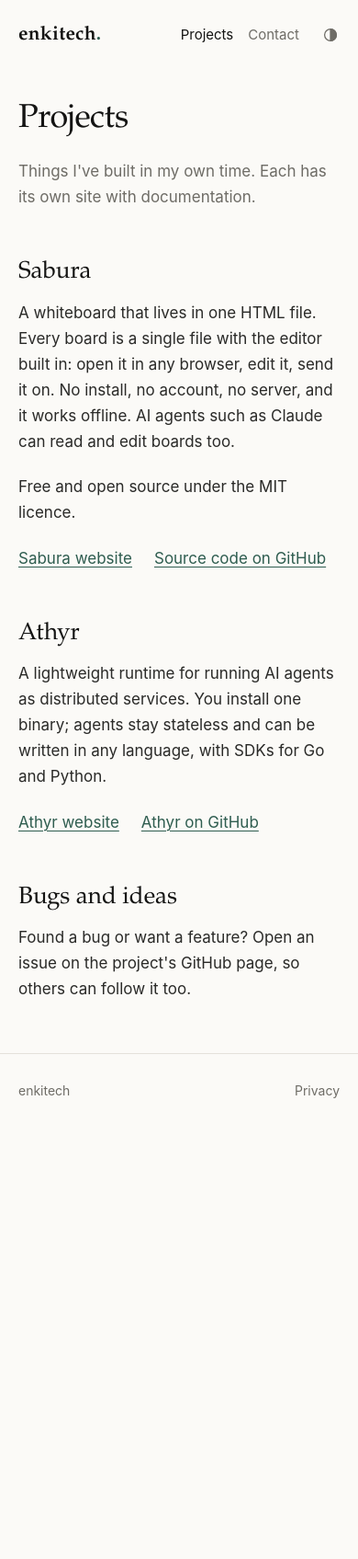
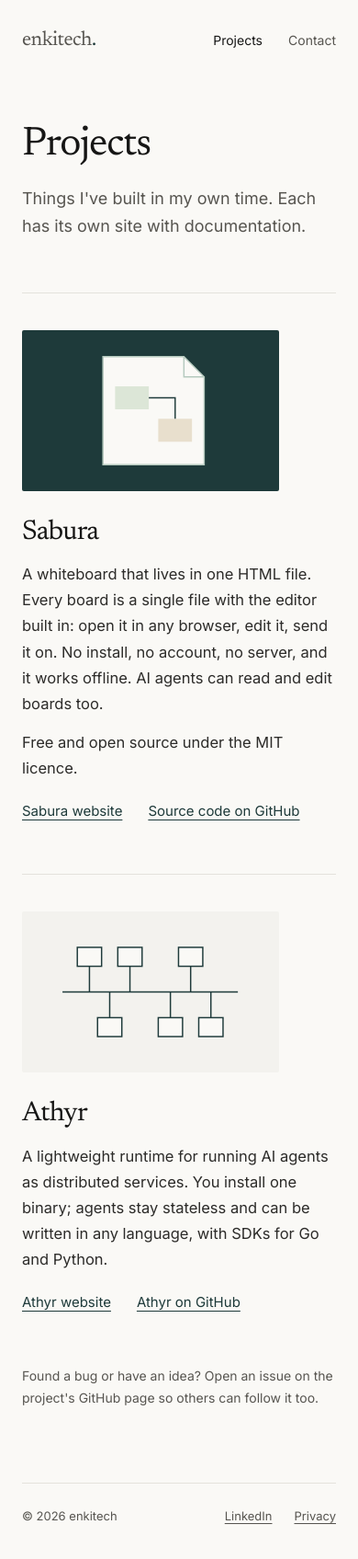
Before and after one commit to kasfreedom/enkitech.de, a plain HTML site: page projects/index.html in a window 390 px wide. Shown: the whole page at 92% size. Before the commit the page ends 1242 px from the top, so only its background shows below. Drawn offline with Linux system fonts and the light colour scheme.

Commit message:
New design: self-hosted Newsreader and Inter, project thumbnails, sharing image
Home shows name and role with a short note and contact, without location.
Dark mode follows the system setting, so the theme switch and its storage are gone.
No Impressum, as before.

Co-Authored-By: Claude Opus 5.5 <noreply@anthropic.com>

```diff
--- a/assets/site.css
+++ b/assets/site.css
@@ -1,146 +1,90 @@
-/* enkitech.de: clean and quiet. One column of text on a warm off-white page,
-   serif headings, sans-serif body and one accent colour.
-   System fonts only: the site loads nothing from third parties. */
-:root {
-  --bg: #fbfaf7;
-  --text: #2a2a28;
-  --heading: #141413;
-  --muted: #6e6c66;
-  --rule: #e4e1da;
-  --accent: #2f5d50;
-  --accent-soft: #e7efe9;
-  --todo-bg: #fff3cd;
-  --todo-line: #b7791f;
+/* enkitech.de. Fonts are served from this site (no requests to third parties). */
+@font-face{font-family:"Newsreader";src:url("fonts/newsreader-latin-400-normal.woff2") format("woff2");font-weight:400;font-style:normal;font-display:swap}
+@font-face{font-family:"Newsreader";src:url("fonts/newsreader-latin-400-italic.woff2") format("woff2");font-weight:400;font-style:italic;font-display:swap}
+@font-face{font-family:"Inter";src:url("fonts/inter-latin-400-normal.woff2") format("woff2");font-weight:400;font-style:normal;font-display:swap}
+@font-face{font-family:"Inter";src:url("fonts/inter-latin-500-normal.woff2") format("woff2");font-weight:500;font-style:normal;font-display:swap}
 
-  --font-serif: "Iowan Old Style", "Palatino Linotype", Palatino, "Book Antiqua", Georgia, serif;
-  --font-sans: -apple-system, BlinkMacSystemFont, "Segoe UI", Roboto, "Helvetica Neue", Arial, sans-serif;
-  --font-mono: ui-monospace, "SF Mono", Menlo, Consolas, monospace;
-  --width: 760px;
-  color-scheme: light;
+:root{
+  --paper:#faf9f6;--ink:#161615;--body:#2d2c2a;--muted:#575550;
+  --accent:#1e3a3a;--line:#e4e2dc;--line-strong:#c8c4ba;--surface:#f3f2ee;
+  --thumb-dark:#1e3a3a;--thumb-stroke:#1e3a3a;
+  --serif:"Newsreader",Georgia,"Times New Roman",serif;
+  --sans:"Inter",system-ui,-apple-system,"Segoe UI",Roboto,sans-serif;
+  color-scheme:light dark;
 }
-/* Dark: follows the system unless the visitor picked a theme
-   (data-theme, set by assets/theme.js). Keep the two dark blocks identical. */
-:root[data-theme="dark"] {
-  --bg: #131312;
-  --text: #dcdad4;
-  --heading: #f3f1ec;
-  --muted: #9a978f;
-  --rule: #2c2b28;
-  --accent: #93c7b4;
-  --accent-soft: #1f2d28;
-  --todo-bg: #3d3214;
-  --todo-line: #d9a84a;
-  color-scheme: dark;
-}
-@media (prefers-color-scheme: dark) {
-  :root:not([data-theme="light"]) {
-    --bg: #131312;
-    --text: #dcdad4;
-    --heading: #f3f1ec;
-    --muted: #9a978f;
-    --rule: #2c2b28;
-    --accent: #93c7b4;
-    --accent-soft: #1f2d28;
-    --todo-bg: #3d3214;
-    --todo-line: #d9a84a;
-    color-scheme: dark;
+/* Dark mode follows the visitor's system setting; nothing is stored. */
+@media (prefers-color-scheme:dark){
+  :root{
+    --paper:#131312;--ink:#eeebe4;--body:#d6d3cb;--muted:#a6a298;
+    --accent:#8fc1ae;--line:#2f2e2b;--line-strong:#4a4843;--surface:#1c1c1a;
+    --thumb-dark:#1e3a3a;--thumb-stroke:#8fc1ae;
   }
 }
 
-* { box-sizing: border-box; }
-html { -webkit-text-size-adjust: 100%; }
-/* The page fills at least the window, and the content area grows, so on a short
-   page the footer rests at the bottom of the screen instead of mid-screen. */
-body {
-  margin: 0;
-  min-height: 100vh;
-  min-height: 100dvh;
-  display: flex;
-  flex-direction: column;
-  background: var(--bg);
-  color: var(--text);
-  font: 17px/1.65 var(--font-sans);
-  -webkit-font-smoothing: antialiased;
+*,*::before,*::after{box-sizing:border-box}
+@media (prefers-reduced-motion:reduce){*{transition:none!important}}
+body{margin:0;background:var(--paper);color:var(--ink);font-family:var(--sans);font-size:16.5px;line-height:1.7;-webkit-font-smoothing:antialiased;text-rendering:optimizeLegibility}
+a{color:inherit;text-decoration:none}
+a:focus-visible{outline:2px solid var(--accent);outline-offset:4px;border-radius:2px}
+.skip{position:absolute;left:-9999px;top:0}
+.skip:focus{left:16px;top:16px;background:var(--paper);padding:8px 12px;z-index:10}
+
+/* The frame fills the screen and main takes the spare height,
+   so the footer rests at the bottom on short pages and follows the text on long ones. */
+.frame{max-width:1080px;margin:0 auto;padding:0 40px;min-height:100vh;min-height:100dvh;display:flex;flex-direction:column}
+main{flex:1 0 auto}
+
+/* header */
+.site-header{display:flex;flex-wrap:wrap;justify-content:space-between;align-items:baseline;gap:16px 32px;padding:36px 0}
+.brand{font-family:var(--serif);font-size:22px;line-height:1;letter-spacing:-.025em;color:var(--muted);transition:color .2s}
+.brand:hover,.brand[aria-current="page"]{color:var(--ink)}
+.brand span{color:var(--accent)}
+.site-nav{display:flex;gap:28px;font-size:14px;color:var(--muted)}
+.site-nav a{padding:4px 0;transition:color .2s}
+.site-nav a:hover,.site-nav a[aria-current="page"]{color:var(--ink)}
+
+/* type */
+h1,h2,h3{font-family:var(--serif);font-weight:400;letter-spacing:-.025em;color:var(--ink);margin:0}
+.link{color:var(--accent);text-decoration:underline;text-underline-offset:4px;text-decoration-thickness:1px;transition:opacity .2s}
+.link:hover{opacity:.75}
+
+/* home: the whole page is one block, title on the left, the note beside it */
+.hero{display:flex;flex-wrap:wrap;align-items:flex-end;justify-content:space-between;gap:40px 72px;padding:112px 0}
+.hero-title{flex:999 1 520px;min-width:0}
+.hero h1{font-size:clamp(52px,7.8vw,112px);line-height:.98}
+.hero .role{margin:22px 0 0;font-family:var(--serif);font-style:italic;font-size:clamp(24px,2.4vw,32px);line-height:1.2;letter-spacing:-.02em;color:var(--accent)}
+.hero-side{flex:1 1 320px;max-width:380px;padding-bottom:6px}
+.hero-side p{margin:0;font-size:17.5px;color:var(--body)}
+.hero-side .meta{margin-top:20px;font-size:14px;color:var(--muted)}
+
+/* inner pages */
+.page{max-width:680px;padding:72px 0 112px}
+.page h1{font-size:clamp(44px,5.6vw,72px);line-height:1.02}
+.page .lede{margin:20px 0 0;font-size:18px;color:var(--muted)}
+.page h2{font-size:30px;line-height:1.15;margin:64px 0 0}
+.page p,.page li{color:var(--body)}
+.page p{margin:14px 0 0}
+.page .small{font-size:14px;color:var(--muted)}
+.page .closing{margin-top:56px}
+
+/* projects */
+.project{border-top:1px solid var(--line);margin-top:56px;padding-top:40px}
+.project h2{margin:0}
+.project .links{display:flex;flex-wrap:wrap;gap:8px 28px;margin-top:20px;font-size:15px}
+.thumb{max-width:320px;margin-bottom:28px;aspect-ratio:16/10;background:var(--surface);display:flex;align-items:center;justify-content:center;border-radius:2px;overflow:hidden}
+.thumb--dark{background:var(--thumb-dark)}
+.thumb svg{width:84%;height:84%;display:block}
+
+/* footer */
+.site-footer{display:flex;flex-wrap:wrap;justify-content:space-between;align-items:center;gap:12px 28px;padding:24px 0 36px;border-top:1px solid var(--line);font-size:13px;color:var(--muted)}
+.site-footer nav{display:flex;flex-wrap:wrap;gap:24px}
+.site-footer a{text-decoration:underline;text-underline-offset:3px;text-decoration-thickness:1px;transition:color .2s}
+.site-footer a:hover,.site-footer a[aria-current="page"]{color:var(--ink)}
+
+@media (max-width:720px){
+  .frame{padding:0 24px}
+  .site-header{padding:28px 0}
+  .hero{padding:64px 0 80px;gap:32px}
+  .thumb{max-width:280px}
+  .page{padding:48px 0 80px}
 }
-a { color: var(--accent); text-decoration-thickness: 1px; text-underline-offset: 0.2em; }
-a:hover { text-decoration-thickness: 2px; }
-:focus-visible { outline: 2px solid var(--accent); outline-offset: 3px; border-radius: 2px; }
-::selection { background: var(--accent-soft); }
-
-.wrap { width: min(var(--width), 100% - 40px); margin-inline: auto; }
-
-/* Skip link: hidden until focused with the keyboard */
-.skip { position: absolute; left: 16px; top: -60px; z-index: 10; padding: 8px 14px; background: var(--bg); border: 1px solid var(--rule); }
-.skip:focus { top: 12px; }
-
-/* Header: wordmark left, a few quiet links right */
-.site-header .wrap { display: flex; align-items: center; justify-content: space-between; gap: 16px; padding-block: 28px; }
-.brand {
-  font: 600 21px/1 var(--font-serif);
-  letter-spacing: 0.01em;
-  color: var(--heading);
-  text-decoration: none;
-}
-.brand::after { content: "."; color: var(--accent); }
-.site-nav { display: flex; align-items: center; gap: 22px; }
-.site-nav a { color: var(--muted); font-size: 15px; text-decoration: none; }
-.site-nav a:hover,
-.site-nav a[aria-current="page"] { color: var(--heading); }
-.theme-toggle {
-  display: grid;
-  place-items: center;
-  width: 36px;
-  height: 36px;
-  margin-right: -8px;
-  padding: 0;
-  border: 0;
-  border-radius: 50%;
-  background: transparent;
-  color: var(--muted);
-  cursor: pointer;
-}
-.theme-toggle:hover { color: var(--heading); background: var(--accent-soft); }
-.theme-toggle svg { width: 18px; height: 18px; }
-
-/* Pages: one column and one rhythm. Every block is separated by the same space,
-   so nothing reads as a new section; text keeps a readable width, and its left
-   edge lines up with the logo. Used by every page. */
-.page { flex: 1 0 auto; padding-block: clamp(32px, 9vw, 72px) clamp(56px, 10vw, 96px); }
-.page > * { max-width: 36em; margin: 0 0 1.25em; }
-.page > :last-child { margin-bottom: 0; }
-.page h1 {
-  margin-bottom: 0.6em;
-  font: 400 clamp(36px, 6vw, 56px)/1.1 var(--font-serif);
-  letter-spacing: -0.015em;
-  color: var(--heading);
-}
-.page h2 { margin: 2em 0 0.5em; font: 400 26px/1.25 var(--font-serif); color: var(--heading); }
-.page .lede { color: var(--muted); }
-.page address { font-style: normal; }
-
-/* Projects page: the links under each project */
-.project-links { display: flex; flex-wrap: wrap; gap: 4px 24px; }
-
-/* Placeholder the owner must replace before the site goes live.
-   README: `grep -rn 'TODO-' --include='*.html' .` must print nothing. */
-.todo {
-  background: var(--todo-bg);
-  outline: 1px dashed var(--todo-line);
-  border-radius: 2px;
-  padding: 0 4px;
-  font: 0.85em var(--font-mono);
-}
-
-code { font: 0.88em var(--font-mono); background: var(--accent-soft); border-radius: 3px; padding: 1px 5px; }
-
-.site-footer { border-top: 1px solid var(--rule); padding-block: 28px 44px; color: var(--muted); font-size: 14px; }
-.site-footer .wrap { display: flex; flex-wrap: wrap; gap: 10px 28px; justify-content: space-between; }
-.site-footer nav { display: flex; gap: 22px; }
-.site-footer a { color: var(--muted); text-decoration: none; }
-.site-footer a:hover,
-.site-footer a[aria-current="page"] { color: var(--heading); }
-
-@media (max-width: 640px) {
-  .site-header .wrap { padding-block: 20px; }
-  .site-nav { gap: 16px; }
-}
--- a/assets/theme.js
+++ /dev/null
@@ -1,41 +0,0 @@
-// Light and dark mode. The page follows the system setting until the visitor
-// picks one with the theme button. The choice is kept in this browser under
-// its own key (enkitech.de is a different origin from the Sabura site).
-// Loaded in <head> so the page never flashes the wrong theme. Storage can be blocked; then the choice lasts for this page only.
-(() => {
-  const KEY = 'enkitech_theme';
-  const root = document.documentElement;
-  const systemDark = window.matchMedia('(prefers-color-scheme: dark)');
-
-  const saved = () => {
-    try { return localStorage.getItem(KEY); } catch (_) { return null; }
-  };
-  const apply = (theme) => {
-    if (theme === 'light' || theme === 'dark') root.dataset.theme = theme;
-    else delete root.dataset.theme;
-  };
-  const isDark = () => root.dataset.theme
-    ? root.dataset.theme === 'dark'
-    : systemDark.matches;
-
-  apply(saved());
-
-  const label = (button) => {
-    const next = isDark() ? 'light' : 'dark';
-    button.setAttribute('aria-label', `Switch to ${next} mode`);
-    button.title = `Switch to ${next} mode`;
-  };
-
-  document.addEventListener('DOMContentLoaded', () => {
-    for (const button of document.querySelectorAll('[data-theme-toggle]')) {
-      label(button);
-      button.addEventListener('click', () => {
-        const theme = isDark() ? 'light' : 'dark';
-        apply(theme);
-        try { localStorage.setItem(KEY, theme); } catch (_) { /* not remembered */ }
-        label(button);
-      });
-      systemDark.addEventListener('change', () => label(button));
-    }
-  });
-})();
--- a/projects/index.html
+++ b/projects/index.html
@@ -3,64 +3,71 @@
 <head>
 <meta charset="utf-8">
 <meta name="viewport" content="width=device-width, initial-scale=1">
-  <title>Projects · Enkitech</title>
-  <meta name="description" content="Projects I work on, including Sabura, a whiteboard that lives in one HTML file, and Athyr, a runtime for AI agents.">
-  <link rel="icon" href="../assets/favicon.svg" type="image/svg+xml">
-  <link rel="stylesheet" href="../assets/site.css">
-  <script src="../assets/theme.js"></script>
+<title>Projects · enkitech</title>
+<meta name="description" content="Things I have built in my own time: Athyr, a runtime for distributed AI agents, and Sabura, a whiteboard in a single HTML file.">
+<link rel="canonical" href="https://enkitech.de/projects/">
+<meta property="og:title" content="Projects · enkitech">
+<meta property="og:image" content="https://enkitech.de/assets/og.png">
+<link rel="icon" href="/assets/favicon.svg" type="image/svg+xml">
+<link rel="icon" href="/assets/favicon-32.png" sizes="32x32" type="image/png">
+<link rel="apple-touch-icon" href="/assets/apple-touch-icon.png">
+<link rel="stylesheet" href="/assets/site.css">
 </head>
 <body>
 <a class="skip" href="#main">Skip to content</a>
+<div class="frame">
+
 <header class="site-header">
-    <div class="wrap">
-      <a class="brand" href="../">enkitech</a>
+<a class="brand" href="/">enkitech<span>.</span></a>
 <nav class="site-nav" aria-label="Main">
-        <a href="./" aria-current="page">Projects</a>
-        <a href="../#contact">Contact</a>
-        <button type="button" class="theme-toggle" data-theme-toggle aria-label="Switch theme"><svg viewBox="0 0 24 24" aria-hidden="true" fill="none" stroke="currentColor" stroke-width="1.7" stroke-linecap="round" stroke-linejoin="round"><circle cx="12" cy="12" r="8.5"/><path d="M12 3.5v17a8.5 8.5 0 0 0 0-17Z" fill="currentColor"/></svg></button>
+<a href="/projects/" aria-current="page">Projects</a>
+<a href="/#contact">Contact</a>
 </nav>
-    </div>
 </header>
 
-  <main id="main" class="wrap page">
+<main id="main" class="page">
 <h1>Projects</h1>
 <p class="lede">Things I've built in my own time. Each has its own site with documentation.</p>
 
+<article class="project">
+<div class="thumb thumb--dark">
+<svg viewBox="0 0 320 200" role="img" aria-label="Diagram: a whiteboard contained in a single HTML file">
+<path d="M90 20H210L240 50V180H90Z" fill="#faf9f6" stroke="#b5c9be" stroke-width="2"/><path d="M210 20V50H240" fill="none" stroke="#b5c9be" stroke-width="2"/>
+<rect x="108" y="64" width="50" height="34" fill="#dce6d7"/><rect x="172" y="112" width="50" height="34" fill="#e8dfcd"/>
+<path d="M158 81H197V112" fill="none" stroke="#1e3a3a" stroke-width="2"/>
+</svg>
+</div>
 <h2>Sabura</h2>
-    <p>A whiteboard that lives in one HTML file. Every board is a single file with the editor built in: open it in any browser, edit it, send it on. No install, no account, no server, and it works offline. AI agents such as Claude can read and edit boards too.</p>
+<p>A whiteboard that lives in one HTML file. Every board is a single file with the editor built in: open it in any browser, edit it, send it on. No install, no account, no server, and it works offline. AI agents can read and edit boards too.</p>
 <p>Free and open source under the MIT licence.</p>
-    <p class="project-links">
-      <a href="https://sabura.enkitech.de/">Sabura website</a>
-      <a href="https://github.com/sabura-app/sabura-editor">Source code on GitHub</a>
-    </p>
+<p class="links"><a class="link" href="https://sabura.enkitech.de/">Sabura website</a><a class="link" href="https://github.com/sabura-app/sabura-editor">Source code on GitHub</a></p>
+</article>
 
+<article class="project">
+<div class="thumb">
+<svg viewBox="0 0 320 200" role="img" aria-label="Diagram: agents running as separate services on one message backbone">
+<g fill="none" stroke="var(--thumb-stroke)" stroke-width="2"><path d="M30 100H290"/><path d="M70 100V62M130 100V62M190 100V138M250 100V138M100 100V138M220 100V62"/></g>
+<g fill="var(--paper)" stroke="var(--thumb-stroke)" stroke-width="2"><rect x="52" y="34" width="36" height="28"/><rect x="112" y="34" width="36" height="28"/><rect x="202" y="34" width="36" height="28"/><rect x="82" y="138" width="36" height="28"/><rect x="172" y="138" width="36" height="28"/><rect x="232" y="138" width="36" height="28"/></g>
+</svg>
+</div>
 <h2>Athyr</h2>
 <p>A lightweight runtime for running AI agents as distributed services. You install one binary; agents stay stateless and can be written in any language, with SDKs for Go and Python.</p>
-    <p class="project-links">
-      <a href="https://athyr.enkitech.de/">Athyr website</a>
-      <a href="https://github.com/athyr-tech">Athyr on GitHub</a>
-    </p>
+<p class="links"><a class="link" href="https://athyr.enkitech.de/">Athyr website</a><a class="link" href="https://github.com/athyr-tech">Athyr on GitHub</a></p>
+</article>
 
-    <!-- To add a project, copy this block above this comment and fill it in.
-    <h2>Project name</h2>
-    <p>One or two sentences: what it is and who it is for.</p>
-    <p class="project-links">
-      <a href="https://…">Project website</a>
-      <a href="https://github.com/…">Source code on GitHub</a>
-    </p>
-    -->
+<!-- To add a project: copy one <article class="project"> above. The thumbnail is a small inline SVG (320×200 viewBox). -->
 
-    <h2>Bugs and ideas</h2>
-    <p>Found a bug or want a feature? Open an issue on the project's GitHub page, so others can follow it too.</p>
+<p class="small closing">Found a bug or have an idea? Open an issue on the project's GitHub page so others can follow it too.</p>
 </main>
 
 <footer class="site-footer">
-    <div class="wrap">
-      <span>enkitech</span>
-      <nav aria-label="Legal">
-        <a href="../privacy/">Privacy</a>
+<span>© 2026 enkitech</span>
+<nav aria-label="Legal and profiles">
+<a href="https://www.linkedin.com/in/kasfreedom">LinkedIn</a>
+<a href="/privacy/">Privacy</a>
 </nav>
+</footer>
+
 </div>
-  </footer>
 </body>
 </html>
```
Also changed, not shown: 404.html (added, +37 -0 lines), index.html (+38 -20 lines), privacy/index.html (+22 -24 lines), assets/apple-touch-icon.png (added), assets/favicon-32.png (added), assets/favicon.svg, assets/fonts/LICENSE-Inter.txt (added), assets/fonts/LICENSE-Newsreader.txt (added), assets/fonts/inter-latin-400-normal.woff2 (added), assets/fonts/inter-latin-500-normal.woff2 (added), assets/fonts/newsreader-latin-400-italic.woff2 (added), assets/fonts/newsreader-latin-400-normal.woff2 (added), assets/og.png (added), 1 other file. Lines whose indentation alone changed are shown as unchanged.
